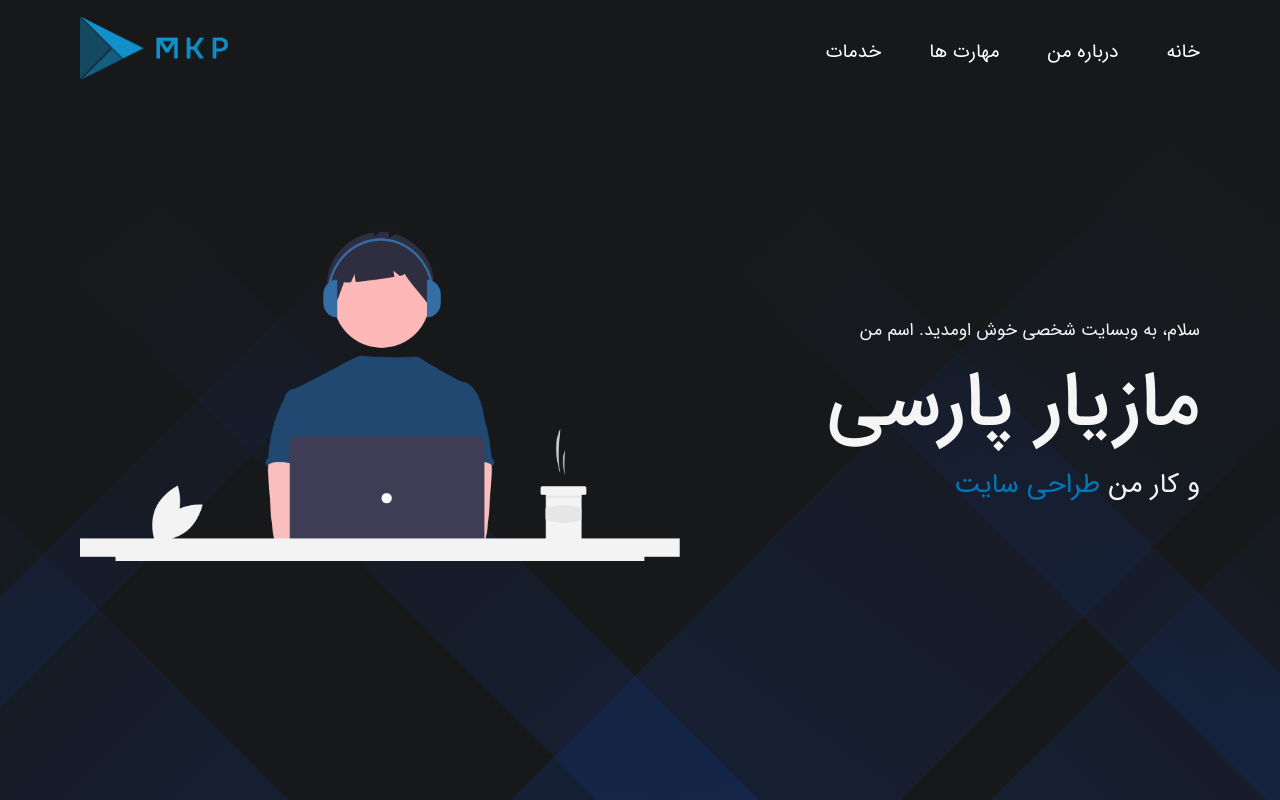
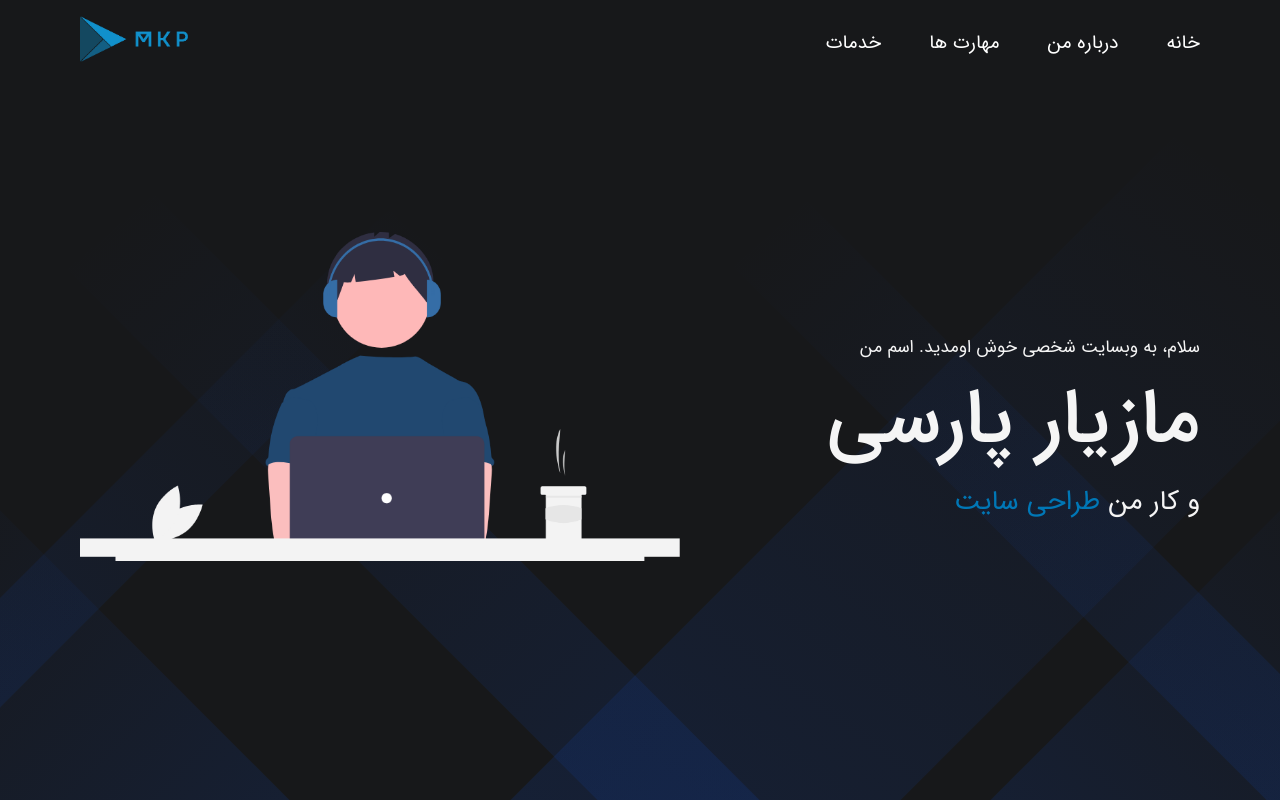
Before and after one commit to MaziyarParsi/portfolio-project, a React (Create React App) app: page / in a window 1280 px wide. Built offline with nearby package versions, Linux system fonts and the light colour scheme.

Commit message:
delete-extra-layers-in-hero-section

```diff
--- a/src/HeroSection/HeroSection.css
+++ b/src/HeroSection/HeroSection.css
@@ -12,9 +12,6 @@
   justify-content: space-between;
   align-items: center;
 }
-.heroSection .homeContent {
-  text-align: end;
-}
 .homeContent {
   display: flex;
   flex-grow: 1;
--- a/src/HeroSection/HeroSection.js
+++ b/src/HeroSection/HeroSection.js
@@ -1,15 +1,13 @@
 import React from "react"
 import "./HeroSection.css"
-import HeroSectionImage from "../HeroSectionBG/HeroSectionImage"
-import HeroSectionText from "../HeroSectionText/HeroSectionText"
+import HeroSectionImage from "./HeroSectionBG/HeroSectionImage"
+import HeroSectionText from "./HeroSectionText/HeroSectionText"
 
 const HeroSection = () => (
   <section className="heroSection">
     <div className="container">
-      <div className="homeContent">
-        <HeroSectionImage />
-        <HeroSectionText />
-      </div>
+      <HeroSectionImage />
+      <HeroSectionText />
     </div>
   </section>
 )
--- a/src/HeroSectionBG/HeroSectionImage.js
+++ b/src/HeroSection/HeroSectionBG/HeroSectionImage.js
@@ -1,6 +1,6 @@
 import React from "react"
 import "./HeroSectionImage.css"
-import heroSectionImage from "../images/hero-section.png"
+import heroSectionImage from "../../images/hero-section.png"
 
 const HeroSectionImage = () => (
   <div>
--- a/src/HeroSectionText/HeroSectionText.css
+++ b/src/HeroSection/HeroSectionText/HeroSectionText.css
@@ -12,5 +12,6 @@
   color: #0077b6;
 }
 .textArea {
-  margin-top: 2%;
+  margin-top: 5%;
+  text-align: right;
 }
--- a/src/Logo/Logo.css
+++ b/src/Logo/Logo.css
@@ -1,4 +1,4 @@
 img.logoImage {
-  max-width: 148px;
-  max-height: 148 px;
+  max-width: 108px;
+  max-height: 88 px;
 }
```
Also changed, not shown: src/HeroSection/HeroSectionBG/HeroSectionImage.css (renamed from src/HeroSectionBG/HeroSectionImage.css), src/HeroSection/HeroSectionText/HeroSectionText.js (renamed from src/HeroSectionText/HeroSectionText.js).
